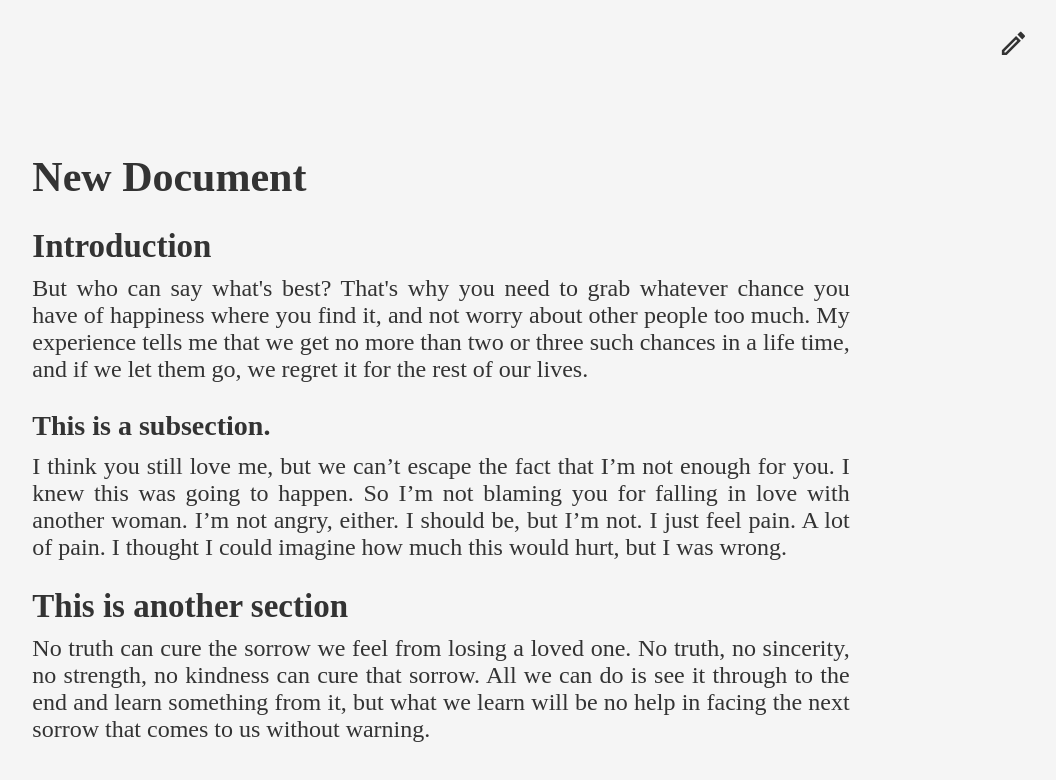
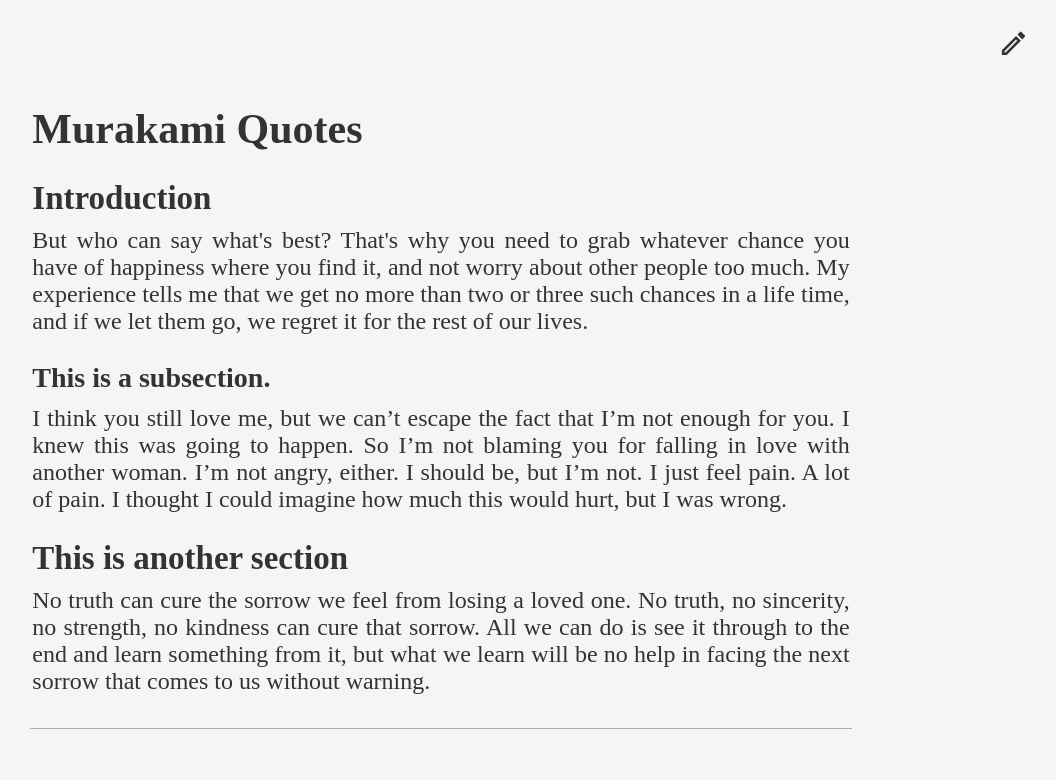
Before and after one commit to sbsto/knowledge, a React (Create React App) app in the folder client/: page /document in a window 1280 px wide. Shown: the top 780 px of the page, without its empty margins (199-1255 px from the left). Built offline with nearby package versions, Linux system fonts and the light colour scheme.

Commit message:
change document margins and add finish line

```diff
--- a/client/src/components/DocumentComponents/Document.tsx
+++ b/client/src/components/DocumentComponents/Document.tsx
@@ -5,7 +5,9 @@
 
 const useStyles = makeStyles((theme: Theme) => createStyles({
     docContainer: {
-        marginTop: theme.spacing(6)
+        marginBottom: theme.spacing(8),
+        paddingBottom: theme.spacing(3),
+        borderBottom: "1px solid #aaaaaa"
     }
 }))
 
@@ -13,7 +15,7 @@
     const styles = useStyles()
     const [content, setContent] = useState(
         {
-            title: "New Document",
+            title: "Murakami Quotes",
             body: [{
                 type: "heading",
                 value: "Introduction",
@@ -82,12 +84,15 @@
 
     return (
         <Grid
-            className={styles.docContainer}
             container
             alignItems="center"
             justify="center"
         >
-            <Grid item md={8}>
+            <Grid
+                className={styles.docContainer}
+                item
+                md={8}
+            >
                 <Title
                     value={content.title}
                     onChange={updateTitle}
```
